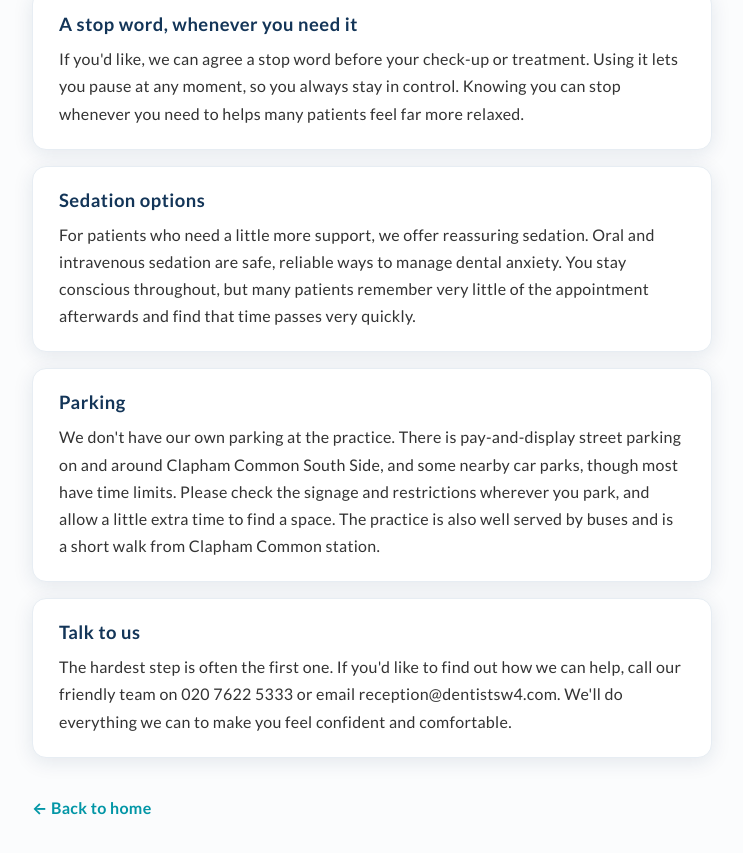
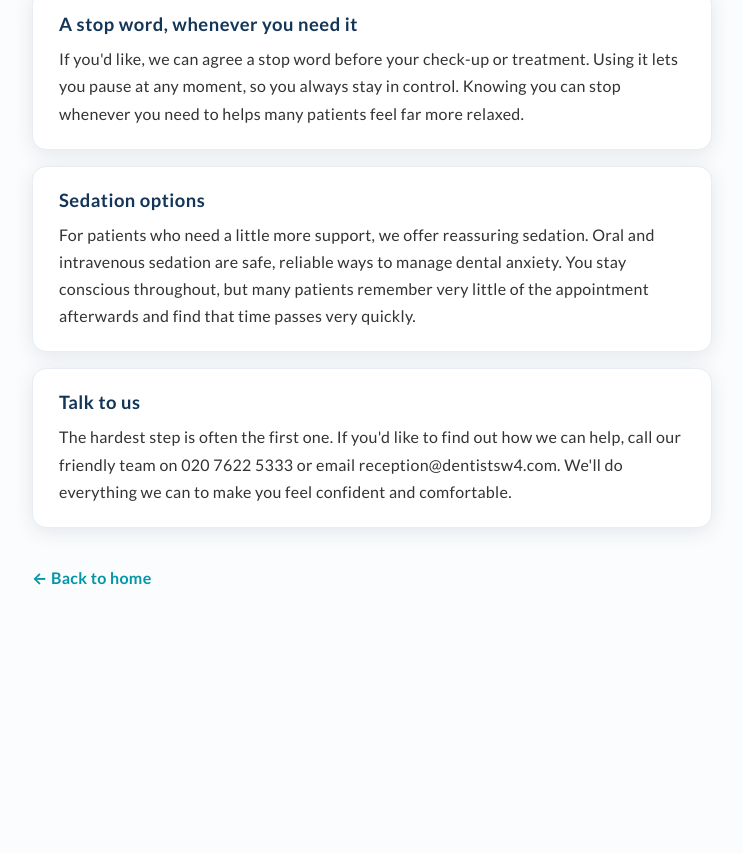
Before and after one commit to ykbhrn/patient-companion, a React (Vite) app: page /nervous in a window 1280 px wide. Shown: the part 964-1817 px from the top of the page, without its empty margins (268-1011 px from the left). After the commit the page ends 1675 px from the top, so only its background shows below. Built offline with nearby package versions, Linux system fonts and the light colour scheme.

Commit message:
AI personality change

```diff
--- a/src/pathContent.js
+++ b/src/pathContent.js
@@ -28,6 +28,10 @@ export const pathContent = {
       {
         heading: "Finding us",
         body: "We're at 28 Clapham Common South Side, London SW4 9BN. The practice is clean, bright and welcoming, with the latest technology. Opening hours are Monday to Friday 8am to 8pm and Saturday 9am to 4:30pm.",
+      },
+      {
+        heading: "Parking",
+        body: "We don't have our own parking at the practice. There is pay-and-display street parking on and around Clapham Common South Side, and some nearby car parks, though most have time limits. Please check the signage and restrictions wherever you park, and allow a little extra time to find a space. The practice is also well served by buses and is a short walk from Clapham Common station.",
       },
       {
         heading: "Booking and questions",
@@ -61,10 +65,6 @@ export const pathContent = {
         body: "For patients who need a little more support, we offer reassuring sedation. Oral and intravenous sedation are safe, reliable ways to manage dental anxiety. You stay conscious throughout, but many patients remember very little of the appointment afterwards and find that time passes very quickly.",
       },
       {
-        heading: "Parking",
-        body: "We don't have our own parking at the practice. There is pay-and-display street parking on and around Clapham Common South Side, and some nearby car parks, though most have time limits. Please check the signage and restrictions wherever you park, and allow a little extra time to find a space. The practice is also well served by buses and is a short walk from Clapham Common station.",
-      },
-      {
         heading: "Talk to us",
         body: "The hardest step is often the first one. If you'd like to find out how we can help, call our friendly team on 020 7622 5333 or email reception@dentistsw4.com. We'll do everything we can to make you feel confident and comfortable.",
       },
```
